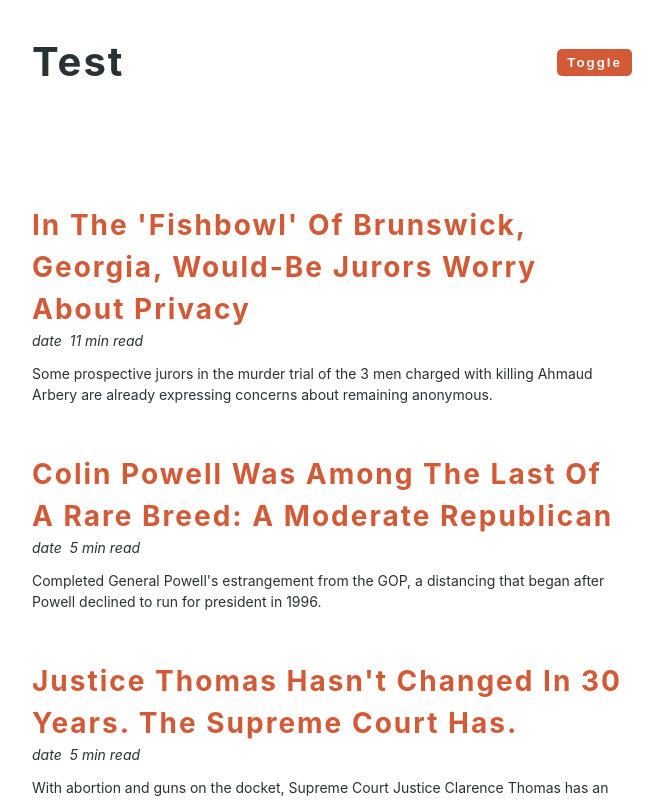
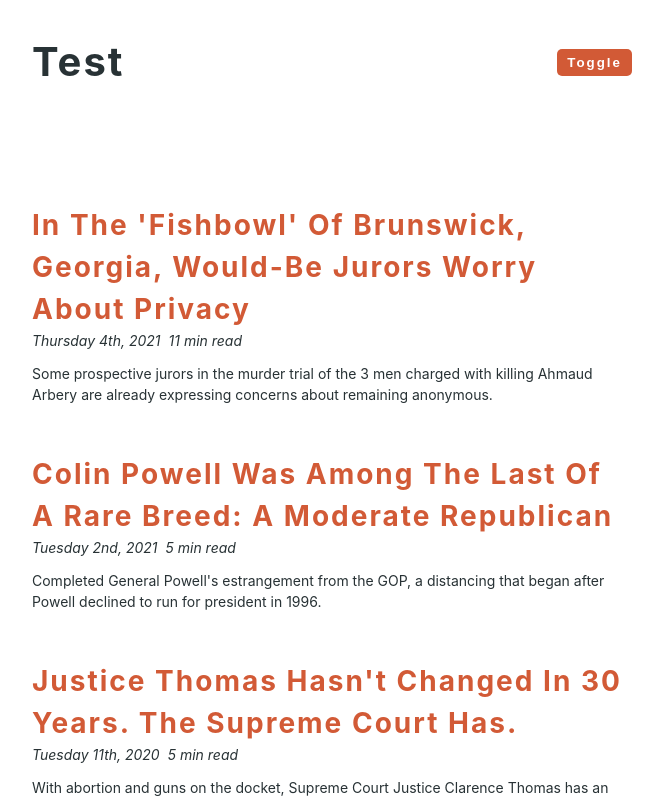
Before and after one commit to vshtishi/reusable-components-react, a React (Create React App) app in the folder light-dark-mode-toggle/: page / in a window 1280 px wide. Shown: the top 800 px of the page, without its empty margins (308-971 px from the left). Built offline with nearby package versions, Linux system fonts and the light colour scheme.

Commit message:
Displayed date

```diff
--- a/light-dark-mode-toggle/src/Article.js
+++ b/light-dark-mode-toggle/src/Article.js
@@ -5,7 +5,7 @@ const Article = ({ title, snippet, date, length }) => {
     <article className="post">
       <h2>{title}</h2>
       <div className="post-info">
-        <span>date</span>
+        <span>{moment(date).format('dddd Do, YYYY')}</span>
         <span>{length} min read</span>
       </div>
       <p>{snippet}</p>
```
